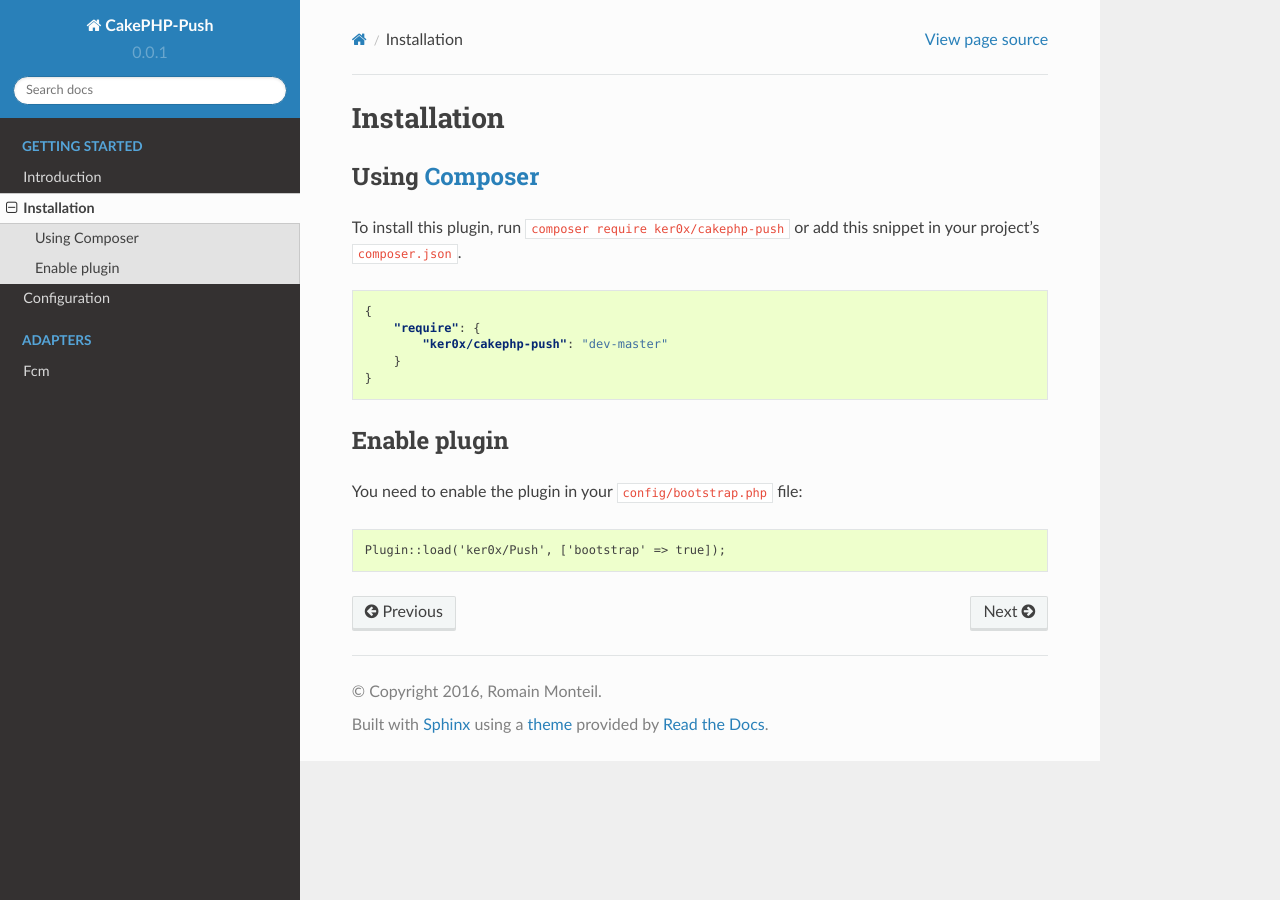
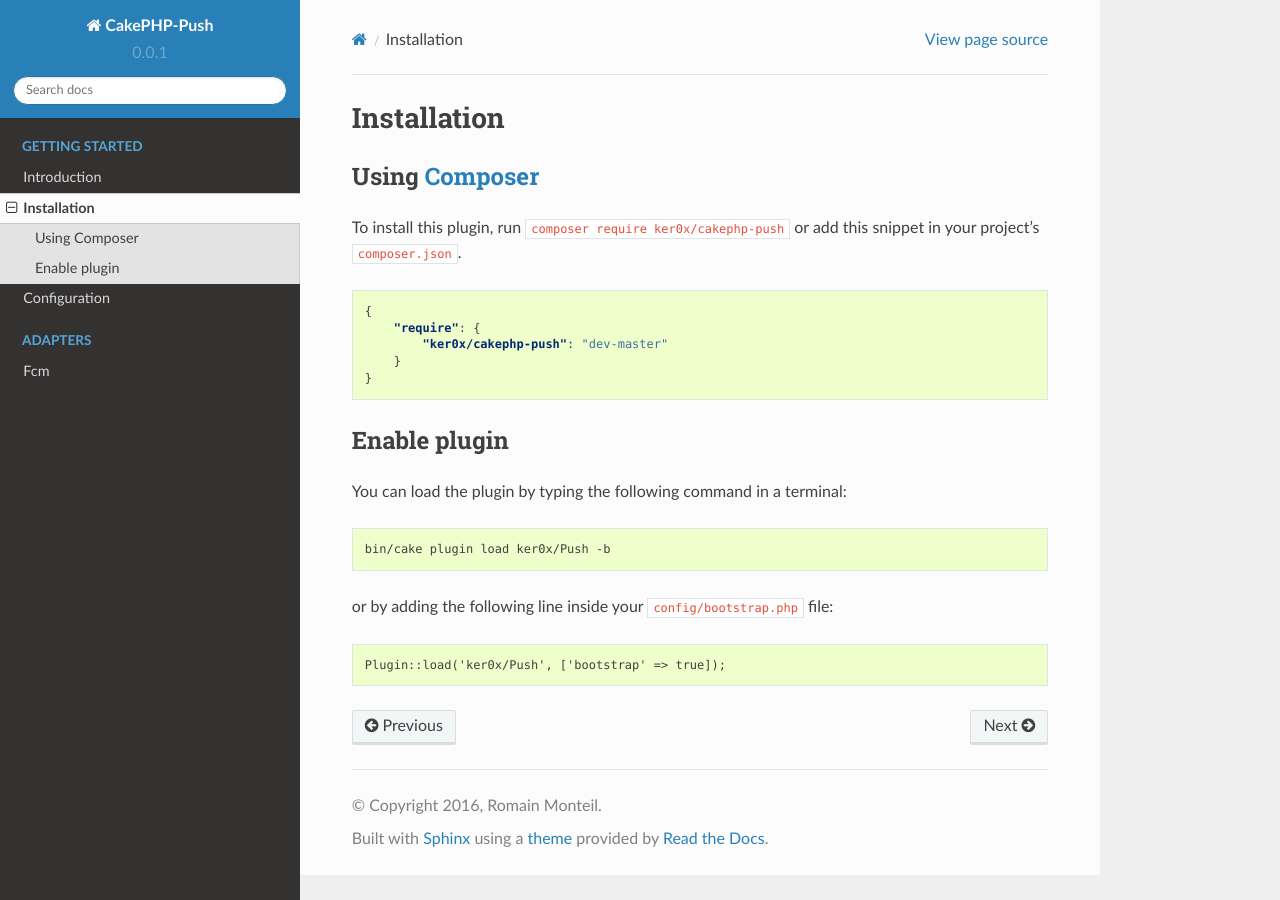
Before and after one commit to ker0x/cakephp-push, a Sphinx documentation site: the page built from docs/installation.rst, in a window 1280 px wide. Built offline with Sphinx 7.4.7 and the Read the Docs theme 2.0.0, drawn with Linux system fonts in a browser that asks for light colours.

Commit message:
update docs

```diff
--- a/docs/installation.rst
+++ b/docs/installation.rst
@@ -17,7 +17,13 @@ To install this plugin, run ``composer require ker0x/cakephp-push`` or add this
 Enable plugin
 -------------
 
-You need to enable the plugin in your ``config/bootstrap.php`` file:
+You can load the plugin by typing the following command in a terminal:
+
+.. code:: bash
+
+    bin/cake plugin load ker0x/Push -b
+
+or by adding the following line inside your ``config/bootstrap.php`` file:
 
 .. code:: php
 
```
Also changed, not shown: docs/adapters/fcm.rst (+6 -1 lines).
